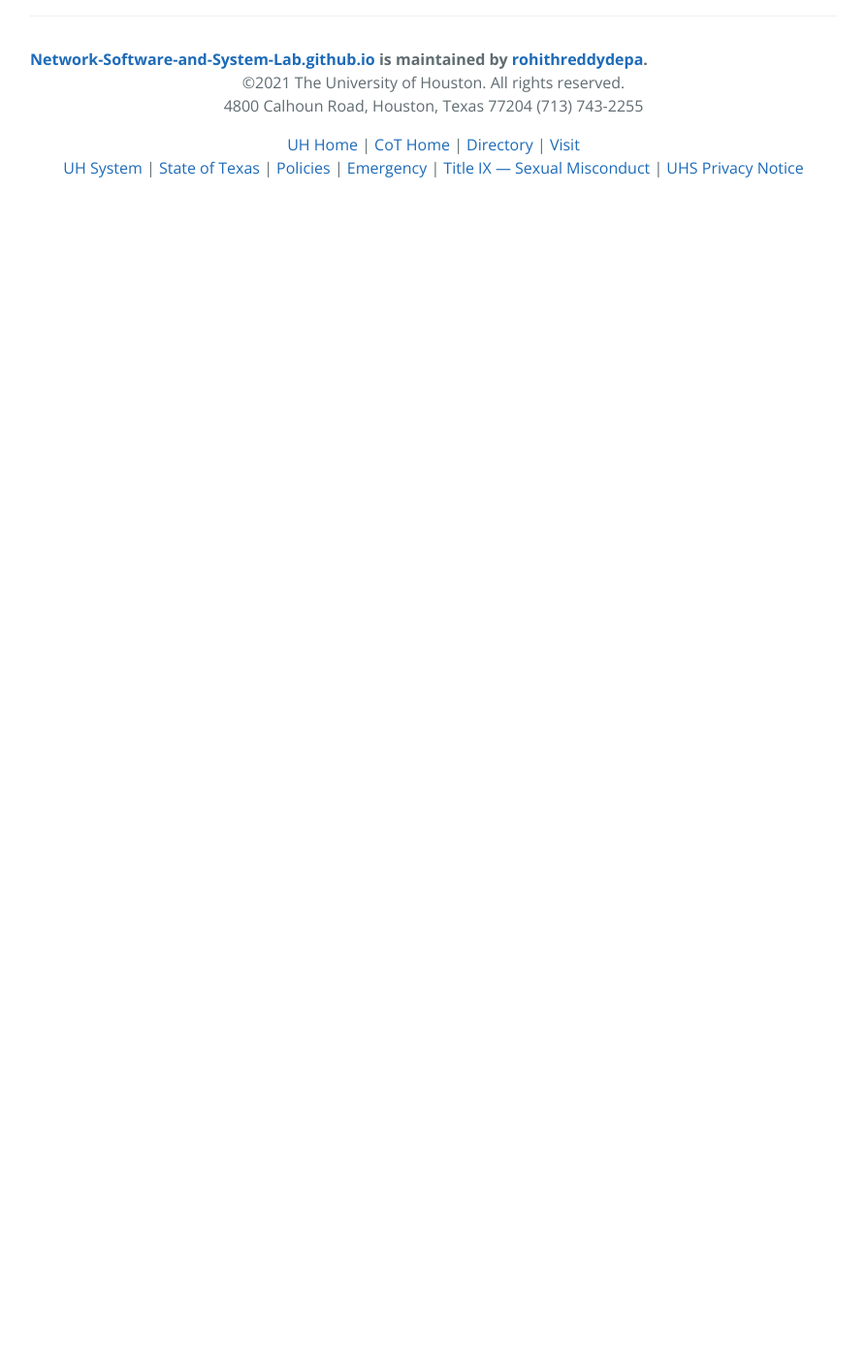
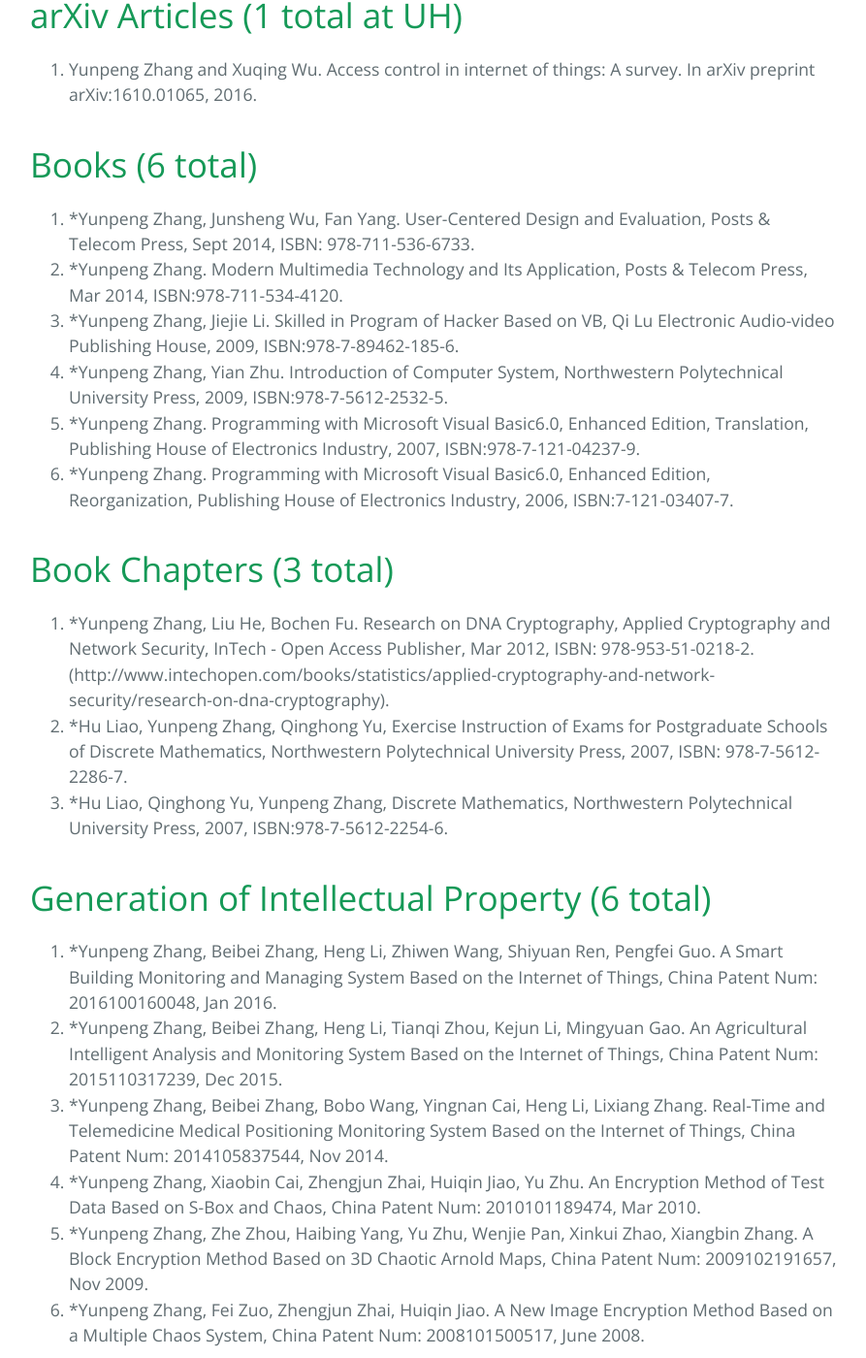
Before and after one commit to rohithreddydepa/Network-Software-and-System-Lab.github.io, a Jekyll site: the page built from index_3_Research_Activities.md, in a window 1280 px wide and 1400 px high, scrolled down 8276 px. Shown: the whole window at 97% size, without its empty margins (193-1086 px from the left). Built offline with Jekyll 4.4.1, drawn with Linux system fonts in a browser that asks for light colours; before the commit the page ends 8509 px from its top, so only the background shows below that; some of the changed text lies outside the part shown.

Commit message:
Update index_3_Research_Activities.md

```diff
--- a/index_3_Research_Activities.md
+++ b/index_3_Research_Activities.md
@@ -103,3 +103,38 @@
 87.	*Yunpeng Zhang, Zhengjun Zhai, Xuan Nie, Cunyan Ma, Fei Zuo. An extended self-adaptive Kalman filtering object motion prediction model, Fourth International Conference on Intelligent Information Hiding and Multimedia Signal Processing (IIHMSP-2008), Aug 15-17, 2008, Harbin, China.
 88.	*Yunpeng Zhang, Fei Zuo, Zhengjun Zhai, Xiaobin Cai. A New Image Encryption Algorithm Based on Multiple Chaos System, 2008 International Symposium on Electronic Commerce Security (ISECS 2008), August 3-5, 2008, Guangzhou, China.
 89.	*Yunpeng Zhang, Zhengjun Zhai, Lu Zhang, Yifei Bao, Weidi Dai, Fei Zuo. Partition-Based Parallel Constructing-Density-Tree Clustering, 2008 International Symposium on Information Processing (ISIP2008), May 23-25, 2008, Mosco, Russia.
+
+# arXiv Articles (1 total at UH)
+
+90.	Yunpeng Zhang and Xuqing Wu. Access control in internet of things: A survey. In arXiv preprint arXiv:1610.01065, 2016.
+
+# Books	(6 total)
+
+91.	*Yunpeng Zhang, Junsheng Wu, Fan Yang. User-Centered Design and Evaluation, Posts & Telecom Press, Sept 2014, ISBN: 978-711-536-6733.
+92.	*Yunpeng Zhang. Modern Multimedia Technology and Its Application, Posts & Telecom Press, Mar 2014, ISBN:978-711-534-4120.
+93.	*Yunpeng Zhang, Jiejie Li. Skilled in Program of Hacker Based on VB, Qi Lu Electronic Audio-video Publishing House, 2009, ISBN:978-7-89462-185-6.
+94.	*Yunpeng Zhang, Yian Zhu. Introduction of Computer System, Northwestern Polytechnical University Press, 2009, ISBN:978-7-5612-2532-5.
+95.	*Yunpeng Zhang. Programming with Microsoft Visual Basic6.0, Enhanced Edition, Translation, Publishing House of Electronics Industry, 2007, ISBN:978-7-121-04237-9.
+96.	*Yunpeng Zhang. Programming with Microsoft Visual Basic6.0, Enhanced Edition, Reorganization, Publishing House of Electronics Industry, 2006, ISBN:7-121-03407-7.
+
+# Book Chapters (3 total)
+
+97.	*Yunpeng Zhang, Liu He, Bochen Fu. Research on DNA Cryptography, Applied Cryptography and Network Security, InTech - Open Access Publisher, Mar 2012, ISBN: 978-953-51-0218-2. (http://www.intechopen.com/books/statistics/applied-cryptography-and-network-security/research-on-dna-cryptography).
+98.	*Hu Liao, Yunpeng Zhang, Qinghong Yu, Exercise Instruction of Exams for Postgraduate Schools of Discrete Mathematics, Northwestern Polytechnical University Press, 2007, ISBN: 978-7-5612-2286-7.
+99.	*Hu Liao, Qinghong Yu, Yunpeng Zhang, Discrete Mathematics, Northwestern Polytechnical University Press, 2007, ISBN:978-7-5612-2254-6.
+
+# Generation of Intellectual Property (6 total)
+
+100.	*Yunpeng Zhang, Beibei Zhang, Heng Li, Zhiwen Wang, Shiyuan Ren, Pengfei Guo. A Smart Building Monitoring and Managing System Based on the Internet of Things, China Patent Num: 2016100160048, Jan 2016.
+101.	*Yunpeng Zhang, Beibei Zhang, Heng Li, Tianqi Zhou, Kejun Li, Mingyuan Gao. An Agricultural Intelligent Analysis and Monitoring System Based on the Internet of Things, China Patent Num: 2015110317239, Dec 2015.
+102.	*Yunpeng Zhang, Beibei Zhang, Bobo Wang, Yingnan Cai, Heng Li, Lixiang Zhang. Real-Time and Telemedicine Medical Positioning Monitoring System Based on the Internet of Things, China Patent Num: 2014105837544, Nov 2014.
+103.	*Yunpeng Zhang, Xiaobin Cai, Zhengjun Zhai, Huiqin Jiao, Yu Zhu. An Encryption Method of Test Data Based on S-Box and Chaos, China Patent Num: 2010101189474, Mar 2010.
+104.	*Yunpeng Zhang, Zhe Zhou, Haibing Yang, Yu Zhu, Wenjie Pan, Xinkui Zhao, Xiangbin Zhang. A Block Encryption Method Based on 3D Chaotic Arnold Maps, China Patent Num: 2009102191657, Nov 2009.
+105.	*Yunpeng Zhang, Fei Zuo, Zhengjun Zhai, Huiqin Jiao. A New Image Encryption Method Based on a Multiple Chaos System, China Patent Num: 2008101500517, June 2008.
+
+# Manuscripts in Submission (4 total)
+
+106.	Mahdi Manavi, Yunpeng Zhang. Smart Blockchain-Based Access Control for the Internet of Things. IEEE Transaction on cognitive communication and networking.
+107.	Hung Duong, Fengxiang Qiao, Jyh-haw Yeh, Yunpeng Zhang. A Multilayer Perceptrons Approach Focusing on the Class Imbalance for Injury Severity Analysis of Vehicle Crashes. IEEE Transactions on Intelligent Transportation Systems.
+108.	Yunpeng Zhang, Lin Li, Izzat Alsmadi. Access Control Framework and Static Conflict Detection Approach Based on Matrix for XACML 3.0 Policy to Protect Maritime Cyber and Physical Infrastructure. IEEE Transactions on Services Computing.
+109.	Dianxiang Xu, Yunpeng Zhang, Ning Shen. Policy Testing Can Show the Absence of Bugs. ACM Transactions on Privacy and Security.
```
Also changed, not shown: other parts of index_3_Research_Activities.md (+2 -2 lines).
